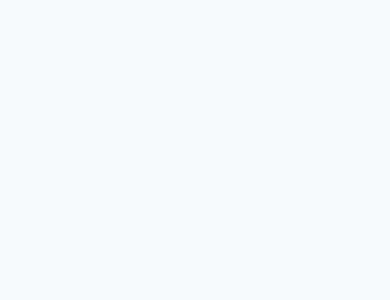
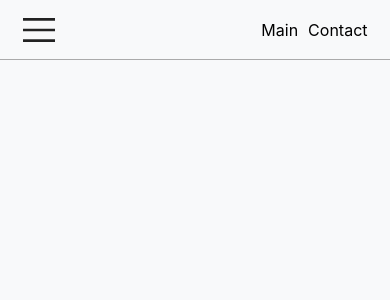
Before and after one commit to ksheyon123/project__portfolio, a React app: page / in a window 390 px wide. Shown: the top 300 px of the page. Built offline with nearby package versions, Linux system fonts and the light colour scheme.

Commit message:
Dev responsive layout

```diff
--- a/src/App.tsx
+++ b/src/App.tsx
@@ -1,7 +1,10 @@
+import React, { ReactNode } from "react";
+
 import {
   Routes,
   Route
 } from "react-router-dom";
+import { Layout, Header } from "src/components/index";
 import {
   MainPage,
 } from "src/pages/index";
@@ -9,10 +12,27 @@ import {
   ROUTES
 } from "src/constants/index";
 
+const Wrapper: React.FC = ({ children }) => {
+  return (
+    <>
+      <Header />
+      <Layout>
+        {children}
+      </Layout>
+    </>
+  )
+}
+
 const Router = () => {
   return (
     <Routes>
-      <Route path={ROUTES.MAIN} element={<MainPage />} />
+      <Route
+        path={ROUTES.MAIN}
+        element={
+          <Wrapper>
+            <MainPage />
+          </Wrapper>
+        } />
     </Routes>
   );
 }
--- a/src/components/common/Header.tsx
+++ b/src/components/common/Header.tsx
@@ -1,16 +1,80 @@
 import React from "react";
 import styled from "styled-components";
+import ic_menu from "src/assets/01-icon-24-px-menu@2x.png";
 
 const StyledHeader = styled.div`
   position : fixed;
   width : 100vw;
   height : 60px;
+  border-bottom : 1px solid #AAA;
+  & > div.container {
+    display: flex;
+    justify-content: space-between;
+    align-items: center;
+    width : 1200px;
+    height : 100%;
+    padding : 0px 15px;
+    margin : 0 auto;
+    & > div.menu-area {
+      display: flex;
+      justify-content: center;
+      & > img {
+        width : 32px;
+        height : 32px;
+      }
+    }
+    & > div.link-area {
+      & > ul {
+        display: flex;
+        list-style: none;
+        padding : 0px;
+        margin : 0px;
+        & > li {
+          margin-right : 10px;
+          cursor: pointer;
+          &:last-of-type {
+            margin-right : 0px;
+          }
+        }
+      }
+    }
+  }
+  @media screen and (max-width : 1200px) {
+    & > div.container {
+      display: flex;
+      justify-content: space-between;
+      width :800px;
+      margin : 0 auto;
+    }
+  }
+  @media screen and (max-width : 420px) {
+    & > div.container {
+      display: flex;
+      justify-content: space-between;
+      width :375px;
+      margin : 0 auto;
+    }
+  }
 `;
+const Header: React.FC = () => {
 
-const Header: React.FC = () => {
   return (
     <StyledHeader>
-
+      <div className="container">
+        <div className="menu-area">
+          <img src={ic_menu} alt="menu" />
+        </div>
+        <div className="link-area">
+          <ul>
+            <li>
+              Main
+            </li>
+            <li>
+              Contact
+            </li>
+          </ul>
+        </div>
+      </div>
     </StyledHeader>
   )
 }
--- a/src/components/common/Layout.tsx
+++ b/src/components/common/Layout.tsx
@@ -5,14 +5,13 @@ const StyledPage = styled.div`
   // 1920px
   width : 100vw;
   height : 100vh;
-
   & > div.container {
     width : 1200px;
     height: 100%;
     margin : 0 auto;
   }
   // 960px
-  @media screen and (max-width : 960px) {
+  @media screen and (max-width : 1200px) {
     & > div.container {
       width : 960px;
       height: 100%;
@@ -20,7 +19,14 @@ const StyledPage = styled.div`
     }
   }
   // 375px
-  @media screen and (max-width : 375px) {
+  @media screen and (max-width : 960px) {
+    & > div.container {
+      width : 600px;
+      height: 100%;
+      margin : 0 auto;
+    }
+  }
+  @media screen and (max-width : 420px) {
     & > div.container {
       width : 375px;
       height: 100%;
--- a/src/components/index.tsx
+++ b/src/components/index.tsx
@@ -1 +1,2 @@
 export { Layout } from "./common/Layout";
+export { Header } from "./common/Header";
```
Also changed, not shown: tsconfig.json (+5 -8 lines), src/assets/01-icon-24-px-menu@2x.png (added).
